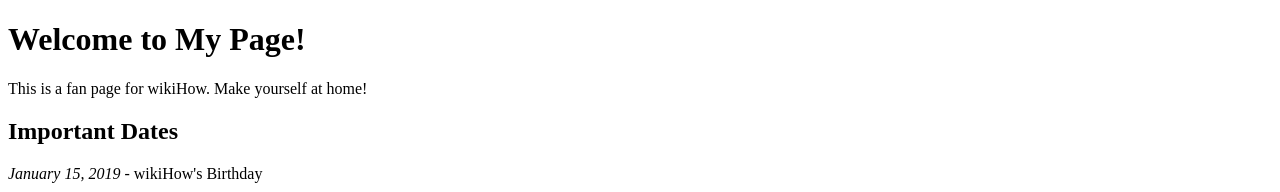
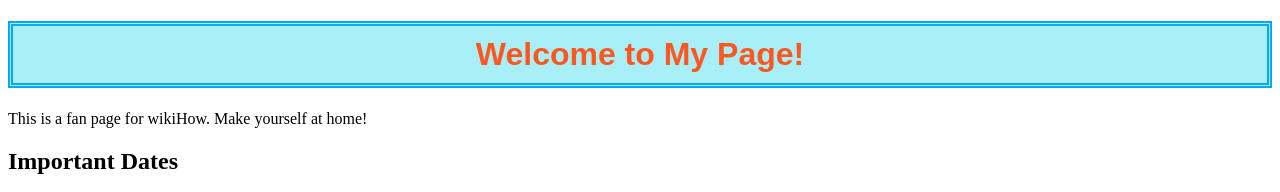
Before and after one commit to palomasantossss/palomasantossss.github.io, a plain HTML site: page ex1.html in a window 1280 px wide. Shown: the top 192 px of the page. Drawn offline with Linux system fonts and the light colour scheme.

Commit message:
fixed numbering  sv
fixed numbering

```diff
--- a/ex1.html
+++ b/ex1.html
@@ -8,7 +8,17 @@
 
 <body>
 
-<h1>Welcome to My Page!</h1>
+<h1 style="
+    background-color: #a8eff7;
+    text-align: center;
+    padding-top: 10px;
+    padding-bottom: 10px;
+    color: #FF5722;
+    font-family: sans-serif;
+    border-width: 5px;
+    border-color: #03A9F4;
+    border-style: double;
+">Welcome to My Page!</h1>
 <p>This is a fan page for wikiHow. Make yourself at home!</p>
 
 <h2>Important Dates</h2>
@@ -23,12 +33,13 @@
          <li>golden delicious</li>
          <li>granny smith</li>
          <li>gala</li>
-      </ol>
+      </ul>
    </li>
    <li>oranges</li>
    <li>pineapples</li>
    <li>mangoes</li>
    <li>dragonfruit</li>
+   </ol
    <table border=1>
    <tr>
       <th>Month</th>
```
